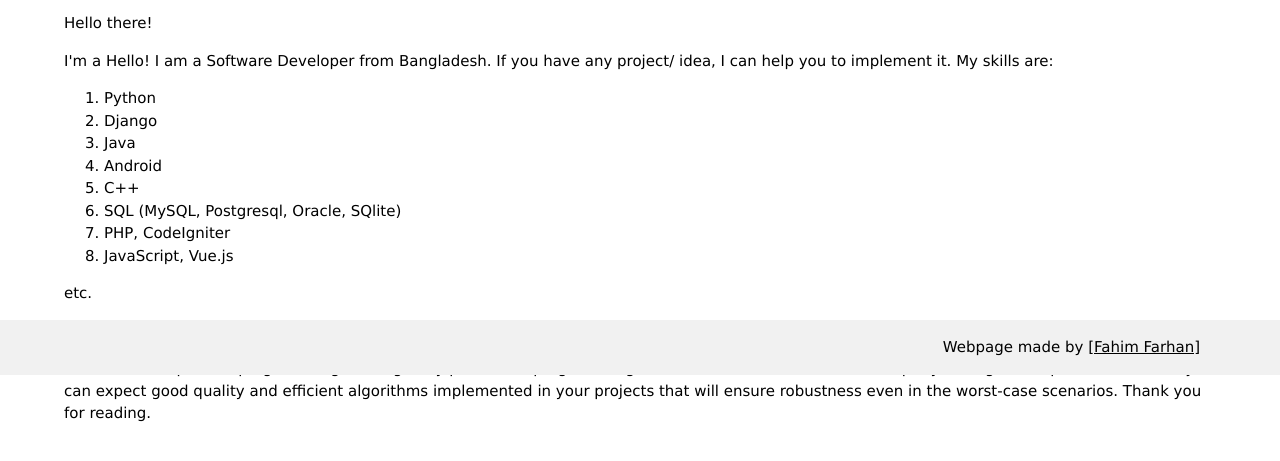
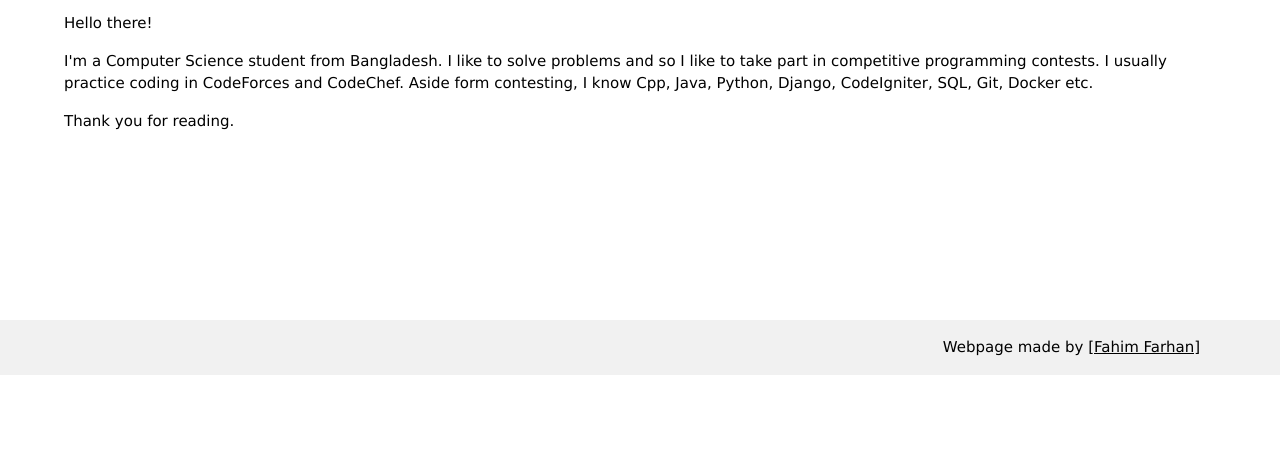
Before and after one commit to fahimfarhan/fahimfarhan.github.io, a plain HTML site: page index.html in a window 1280 px wide. Shown: the part 425-886 px from the top of the page. After the commit the page ends 800 px from the top, so only its background shows below. Drawn offline with Linux system fonts and the light colour scheme.

Commit message:
FC auto-commit

```diff
--- a/index.html
+++ b/index.html
@@ -38,24 +38,10 @@
             <span onclick="this.parentElement.style.display='none'"
             class="w3-button w3-large w3-display-topright">&times;</span>
             <h2>Home</h2>
-            <p>Hello there!</p><p> I'm a Hello! I am a Software Developer from Bangladesh.
-            If you have any project/ idea, I can help you to implement it. My skills are:</p>
-                <ol>
-                <li> Python</li>
-                <li> Django</li>
-                <li> Java </li>
-                <li> Android</li>
-                <li> C++</li>
-                <li> SQL (MySQL, Postgresql, Oracle, SQlite)</li>
-                <li> PHP, CodeIgniter</li>
-                <li> JavaScript, Vue.js</li>
-                </ol>
-                <p>etc.</p>
+            <p>Hello there!</p><p> I'm a Computer Science student from Bangladesh. I like to solve problems and so I
+                like to take part in competitive programming contests. I usually practice coding in CodeForces and CodeChef.
+                Aside form contesting, I know Cpp, Java, Python, Django, CodeIgniter, SQL, Git, Docker etc.
                 <p>
-                I like to maintain good software development practices such as using Git and Docker, keeping software documentation etc.
-                </p>
-                <p>
-                I also love competitive programming and regularly practice in programming contests held in CodeForces to keep my coding skills up to the mark. So you can expect good quality and efficient algorithms implemented in your projects that will ensure robustness even in the worst-case scenarios.
                 Thank you for reading.
                 </p>
                 <br>
```
